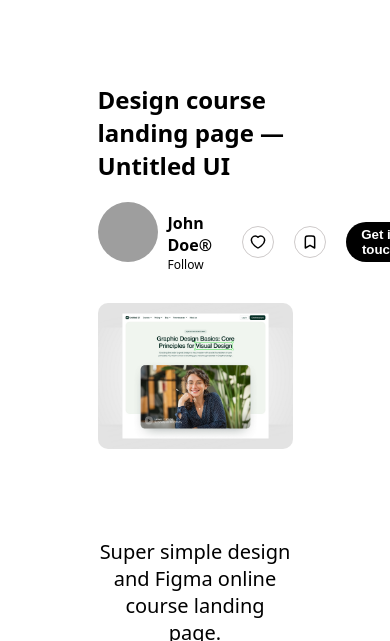
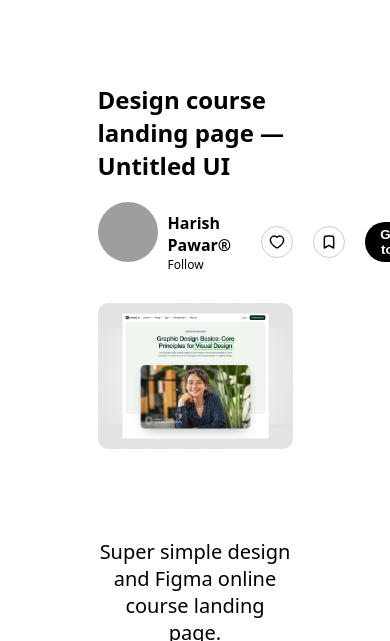
Before and after one commit to harishpwr99/codekaro, a plain HTML site: page responsive_design/index.html in a window 390 px wide. Shown: the part 127-768 px from the top of the page. Drawn offline with Linux system fonts and the light colour scheme; grey boxes are pictures that could not be loaded.

```diff
--- a/responsive_design/index.html
+++ b/responsive_design/index.html
@@ -32,7 +32,7 @@
                 <img src="image/avatar.jpg" alt="Avatar" class="avatar">
                 <div class="name-follow">
                     <ul class="name">
-                        <li style="font-size:16px;font-weight:bold;">John Doe®</li>
+                        <li style="font-size:16px;font-weight:bold;">Harish Pawar®</li>
                         <li style="font-size:12px;">Follow</li>
                     </ul>
                 </div>
```
